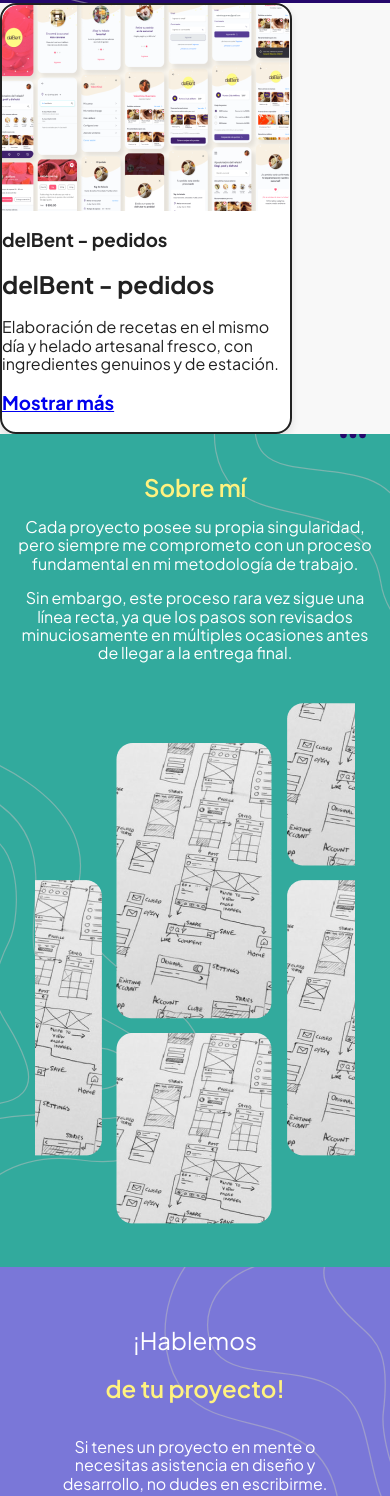
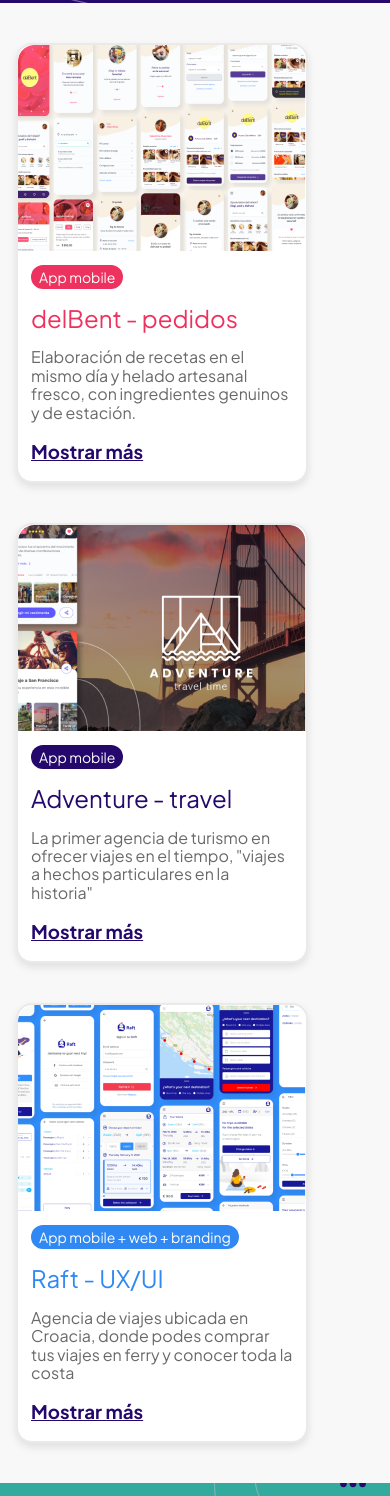
Before and after one commit to StefiAcevedo/Portfolio-Stefi-Acevedo_Ada23, a plain HTML site: page index.html in a window 390 px wide. Shown: the part 1990-3486 px from the top of the page. Drawn offline with Linux system fonts and the light colour scheme; files that its build step writes are made by us from their sources; files whose address does not match are found by name.

Commit message:
cards mobile + adaptaciones

```diff
--- a/index.html
+++ b/index.html
@@ -56,18 +56,34 @@
         </div>
         <img src="img/imagen-mis-proyectos.png" alt="algunos ejemplos de mi potfolio">
     </section>
-    <section> <!-- card de mis-proyectos PENDIENTES -->
+    <section> <!-- card de mis-proyectos -->
         <section class="card"><!-- card delBent-->
             <img src="img/cardDelbentMobile.png" alt="algunas Pantallas De La Aplicacion Mobile">
-            <div>
-                <h3 class="chipSubtituloCard">delBent - pedidos</h3>
-                <h2 class="tituloCard">delBent - pedidos</h2>
+            <div class="contenidoCard">
+                <h3 class="chipSubtituloCardDelbent">App mobile</h3>
+                <h2 class="tituloCardDelbent">delBent - pedidos</h2>
                 <p class="parrafoCard">Elaboración de recetas en el mismo día y helado artesanal fresco, con ingredientes genuinos y de estación.</p>
                 <a href="#" class="linkCard"><h3>Mostrar más</h3></a>
             </div>
         </section>
-        <div></div> <!-- card Adventure -->
-        <div></div> <!-- card Raft -->
+        <section class="card"><!-- card Adventure -->
+            <img src="img/cardAdventureMobile.png" alt="algunas Pantallas De La Aplicacion Mobile">
+            <div class="contenidoCard">
+                <h3 class="chipSubtituloCardAdventure">App mobile</h3>
+                <h2 class="tituloCardAdventure">Adventure - travel</h2>
+                <p class="parrafoCard">La primer agencia de turismo en ofrecer viajes en el tiempo, "viajes a hechos particulares en la historia"</p>
+                <a href="#" class="linkCard"><h3>Mostrar más</h3></a>
+            </div>
+        </section>
+        <section class="card"><!-- card Raft -->
+            <img src="img/cardRaftMobile.png" alt="algunas Pantallas De La Aplicacion Mobile">
+            <div class="contenidoCard">
+                <h3 class="chipSubtituloCardRaft">App mobile + web + branding</h3>
+                <h2 class="tituloCardRaft">Raft - UX/UI</h2>
+                <p class="parrafoCard">Agencia de viajes ubicada en Croacia, donde podes comprar tus viajes en ferry y conocer toda la costa</p>
+                <a href="#" class="linkCard"><h3>Mostrar más</h3></a>
+            </div>
+        </section>
     </section>
     <section id="sobre-mi" class="sobre-mi"><!-- sección sobre mi -->
         <div><!-- bloque de textos -->
--- a/styles/cards.css
+++ b/styles/cards.css
@@ -3,9 +3,13 @@
 .card {
     background-color: #FFFFFF;
     color: #212121;
+    margin-right: 16px;
+    margin-left: 16px;
+    margin-top: 40px;
+    margin-bottom: 40px;
     width: 288px;
     border-radius: 16px;
-    border: 2px solid #212121;
+    border: 2px solid #eaeaea;
     display: flex;
     flex-direction: column;
     align-content: center;
@@ -13,12 +17,90 @@
     justify-content: space-between;
     box-shadow: 0px 4px 8px rgba(0, 0, 0, 0.1);
 }
+.contenidoCard {
+    padding-left: 13px;
+    padding-right: 13px;
+}
 .card img {
     width: 100%;
     height: auto;
     display: block;
     border-radius: 16px 16px 0 0;
 }
-.chipSubtituloCard {
+
+.chipSubtituloCardDelbent {
+    font-size: 14px;
+    font-weight: 400;
+    width:fit-content;
+    background-color: #ED325F;
+    color: #FFFFFF;
+    border-radius: 16px 16px 16px 16px;
+    padding-left: 8px;
+    padding-right: 8px;
+    padding-top: 4px;
+    padding-bottom: 4px;
+}
+.chipSubtituloCardAdventure {
+    font-size: 14px;
+    font-weight: 400;
+    width:fit-content;
+    background-color: #25086C;
+    color: #FFFFFF;
+    border-radius: 16px 16px 16px 16px;
+    padding-left: 8px;
+    padding-right: 8px;
+    padding-top: 4px;
+    padding-bottom: 4px;
+}
+.chipSubtituloCardRaft {
+    font-size: 14px;
+    font-weight: 400;
+    width:fit-content;
+    background-color: #3089F3;
+    color: #FFFFFF;
+    border-radius: 16px 16px 16px 16px;
+    padding-left: 8px;
+    padding-right: 8px;
+    padding-top: 4px;
+    padding-bottom: 4px;
+}
+.tituloCardDelbent {
+    font-size: 24px;
+    font-weight: 400;
+    margin-top: 16px;
+    margin-bottom: 16px;
+    color: #ED325F;
+}
+.tituloCardAdventure {
+    font-size: 24px;
+    font-weight: 400;
+    margin-top: 16px;
+    margin-bottom: 16px;
+    color: #25086C;
+}
+.tituloCardRaft {
+    font-size: 24px;
+    font-weight: 400;
+    margin-top: 16px;
+    margin-bottom: 16px;
+    color: #3089F3;
+}
+.parrafoCard {
+    font-size: 16px;
+    color: #696969;
+}
+.linkCard {
+    font-size: 16px;
+    font-weight: 100;
+    color: #25086C;
+}
+
+/* todos los elementos tablet 768 -------------------------------------------------------------------*/
+@media (min-width: 768px) {
 
 }
+
+/* todos los elementos desktop 1024 -------------------------------------------------------------------*/
+@media (min-width: 1024px) {
+
+}
```
Also changed, not shown: img/cardAdventureMobile.png (added), img/cardRaftMobile.png (added), styles/normalize.css.
